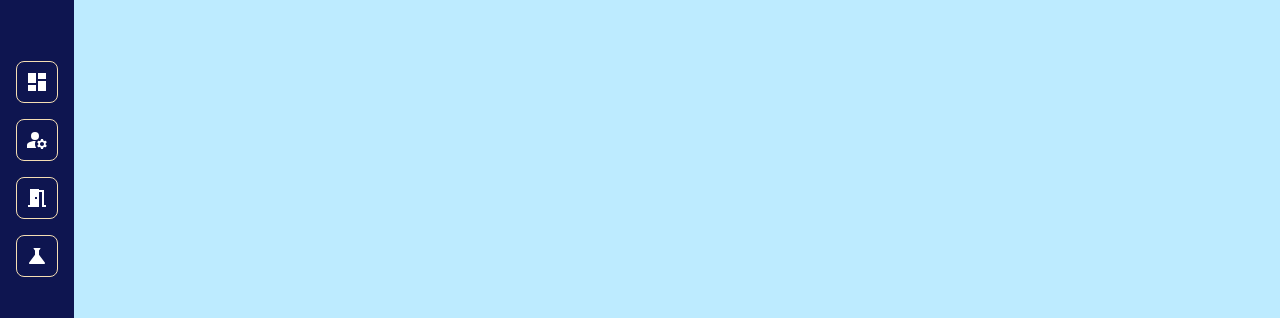
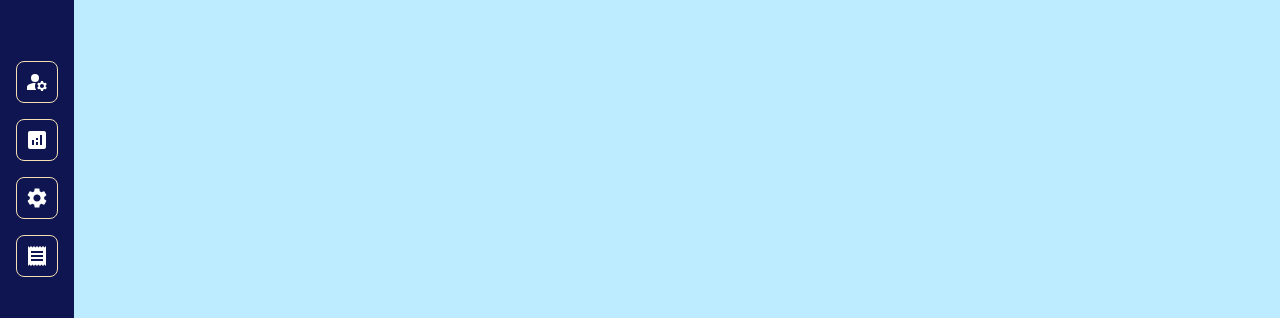
Before and after one commit to Piplip/medicare-fe, a React (Vite) app: page /admin in a window 1280 px wide. Shown: the part 251-569 px from the top of the page. Built offline with nearby package versions, Linux system fonts and the light colour scheme.

Commit message:
adjust navigation

```diff
--- a/src/template/StaffTemplate.jsx
+++ b/src/template/StaffTemplate.jsx
@@ -6,10 +6,13 @@ import MeetingRoomIcon from '@mui/icons-material/MeetingRoom';
 import DashboardIcon from '@mui/icons-material/Dashboard';
 import ManageAccountsIcon from '@mui/icons-material/ManageAccounts';
 import ScienceIcon from '@mui/icons-material/Science';
+import AnalyticsIcon from '@mui/icons-material/Analytics';
+import SettingsIcon from '@mui/icons-material/Settings';
+import ReceiptIcon from '@mui/icons-material/Receipt';
 import '../styles/side-nav-style.css'
 import '../styles/staff-template-style.css'
 
-export default function StaffTemplate(){
+export default function StaffTemplate(props){
     const physicianNavData = {
         "title": "Physician",
         "pages": [
@@ -19,8 +22,17 @@ export default function StaffTemplate(){
             {"name": "Labs & Tests", "path": "labs-tests", "icon": <ScienceIcon />},
         ]
     }
+    const adminNavData = {
+        "title": "Admin",
+        "pages": [
+            {"name": "User Management", "path": "users", "icon": <ManageAccountsIcon />},
+            {"name": "Reporting & Analytics", "path": "report", "icon": <AnalyticsIcon />},
+            {"name": "System Settings", "path": "settings", "icon": <SettingsIcon />},
+            {"name": "Audit Logs", "path": "audit", "icon": <ReceiptIcon />},
+        ]
+    }
+
     const location = useLocation();
-    console.log(location)
     useEffect(() => {
         window.scrollTo(0, 0);
     }, [location]);
@@ -29,9 +41,9 @@ export default function StaffTemplate(){
         <div className={'page-template'}>
             <TopNav/>
             <section className={'page-content-wrapper'}>
-                <SideNav data={physicianNavData}/>
+                <SideNav data={location.pathname.includes('/admin') ? adminNavData : physicianNavData}/>
                 <div className={'page-template-outlet-wrapper'}>
-                    <Outlet/>
+                    <Outlet context={[props.language, props.setLanguage]}/>
                 </div>
             </section>
         </div>
```
